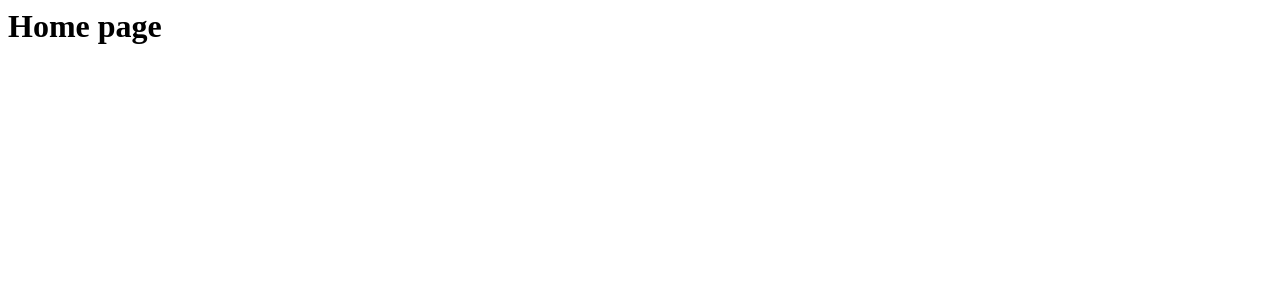
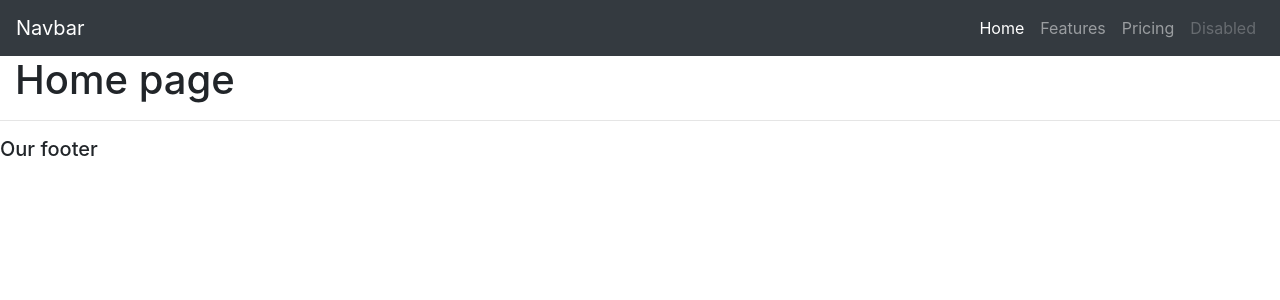
Before and after one commit to ManasUniyal/medi-check, a Django app: page / in a window 1280 px wide. Shown: the top 300 px of the page. Run offline with Django 3.2, Linux system fonts and the light colour scheme; some libraries are stand-ins or nearby versions.

Commit message:
Added navbar

```diff
--- /dev/null
+++ b/main/templates/main/base.html
@@ -0,0 +1,24 @@
+<!DOCTYPE html>
+
+<html>
+<head>
+	<title>Covid Predictor</title>
+	<link rel="stylesheet" href="https://stackpath.bootstrapcdn.com/bootstrap/4.3.1/css/bootstrap.min.css" integrity="sha384-ggOyR0iXCbMQv3Xipma34MD+dH/1fQ784/j6cY/iJTQUOhcWr7x9JvoRxT2MZw1T" crossorigin="anonymous">
+</head>
+<body>
+    {% include 'main/navbar.html' %}
+	<div class="container-fluid">
+	    {% block content %}
+
+	    {% endblock %}
+    </div>
+	<hr>
+	<h5>Our footer</h5>
+
+</body>
+
+<script src="https://code.jquery.com/jquery-3.3.1.slim.min.js" integrity="sha384-q8i/X+965DzO0rT7abK41JStQIAqVgRVzpbzo5smXKp4YfRvH+8abtTE1Pi6jizo" crossorigin="anonymous"></script>
+<script src="https://cdnjs.cloudflare.com/ajax/libs/popper.js/1.14.7/umd/popper.min.js" integrity="sha384-UO2eT0CpHqdSJQ6hJty5KVphtPhzWj9WO1clHTMGa3JDZwrnQq4sF86dIHNDz0W1" crossorigin="anonymous"></script>
+<script src="https://stackpath.bootstrapcdn.com/bootstrap/4.3.1/js/bootstrap.min.js" integrity="sha384-JjSmVgyd0p3pXB1rRibZUAYoIIy6OrQ6VrjIEaFf/nJGzIxFDsf4x0xIM+B07jRM" crossorigin="anonymous"></script>
+
+</html>
--- a/main/templates/main/homepage.html
+++ b/main/templates/main/homepage.html
@@ -1 +1,7 @@
+{% extends 'main/base.html' %}
+
+{% block content %}
+
 <h1> Home page </h1>
+
+{% endblock %}
--- /dev/null
+++ b/main/templates/main/navbar.html
@@ -0,0 +1,23 @@
+<nav class="navbar navbar-expand-lg navbar-dark bg-dark">
+    <a class="navbar-brand" href="#">Navbar</a>
+    <button class="navbar-toggler" type="button" data-toggle="collapse" data-target="#navbarNav"
+            aria-controls="navbarNav" aria-expanded="false" aria-label="Toggle navigation">
+        <span class="navbar-toggler-icon"></span>
+    </button>
+    <div class="collapse navbar-collapse justify-content-end" id="navbarNav">
+        <ul class="navbar-nav">
+            <li class="nav-item active">
+                <a class="nav-link" href="#">Home <span class="sr-only">(current)</span></a>
+            </li>
+            <li class="nav-item">
+                <a class="nav-link" href="#">Features</a>
+            </li>
+            <li class="nav-item">
+                <a class="nav-link" href="#">Pricing</a>
+            </li>
+            <li class="nav-item">
+                <a class="nav-link disabled" href="#">Disabled</a>
+            </li>
+        </ul>
+    </div>
+</nav>
```
Also changed, not shown: main/views.py (line endings or trailing spaces).
